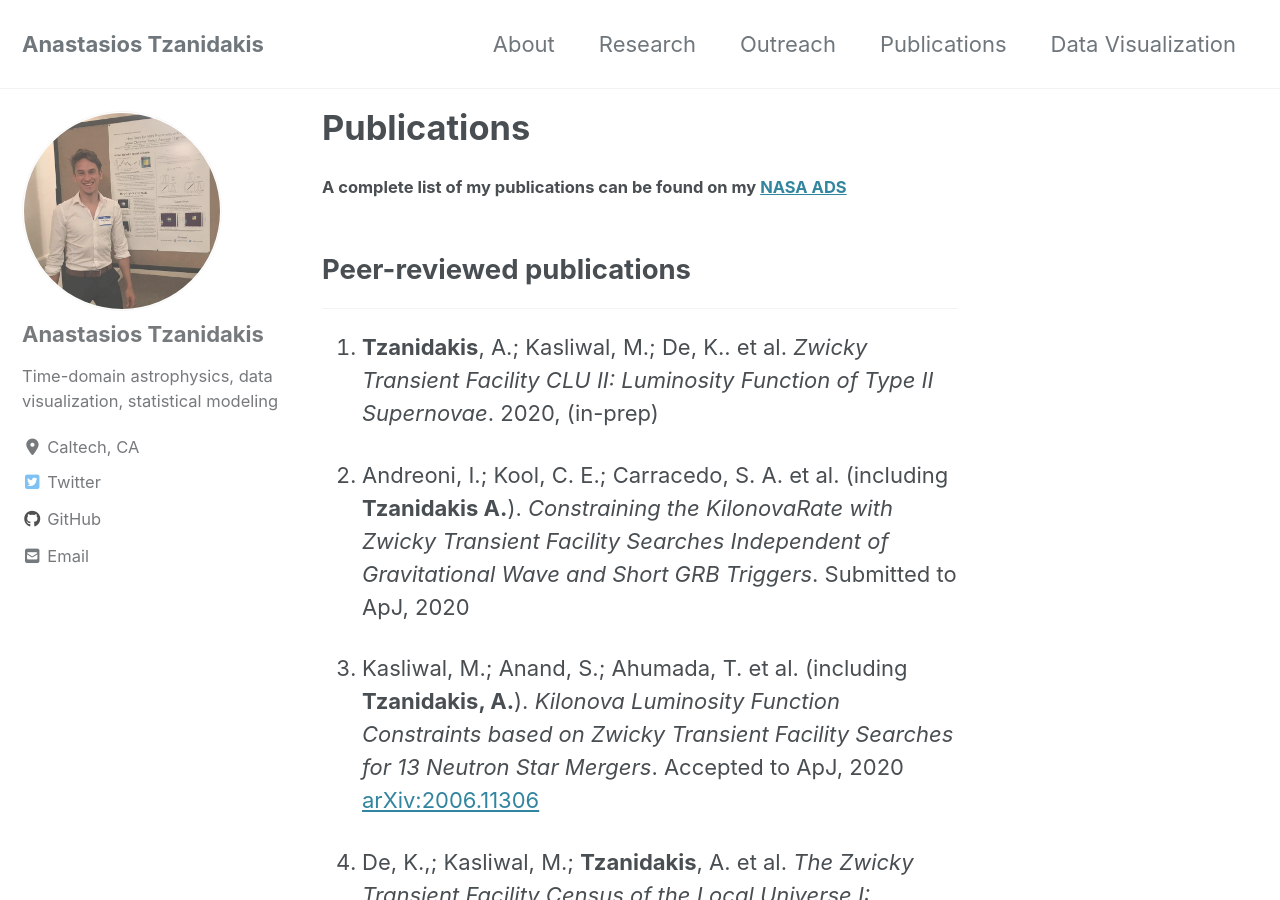
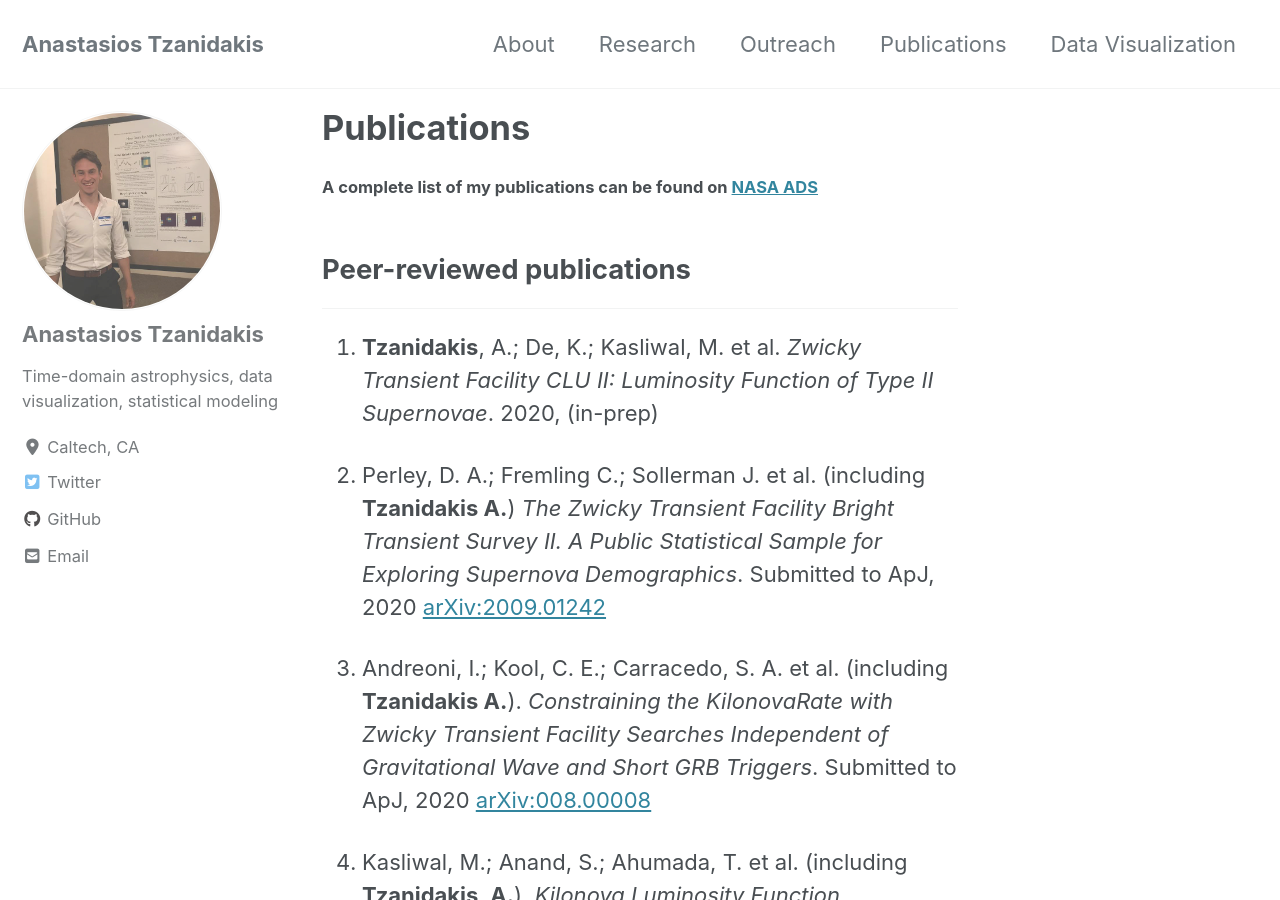
Before and after one commit to AndyTza/andytza.github.io, a Jekyll site: the page built from _pages/publications.md, in a window 1280 px wide and 900 px high. Built offline with Jekyll 4.4.1, drawn with Linux system fonts in a browser that asks for light colours; cached includes are drawn as plain includes; nearby versions of some CDN libraries; some of the changed text lies outside the part shown.

Commit message:
fixing publications list

```diff
--- a/_pages/publications.md
+++ b/_pages/publications.md
@@ -15,25 +15,27 @@
   gtag('config', 'UA-164344843-1');
 </script>
 
-##### A complete list of my publications can be found on my [NASA ADS](https://ui.adsabs.harvard.edu/search/q=%20author%3A%22Anastasios%20Tzanidakis%22&sort=date%20desc%2C%20bibcode%20desc&p_=0)
+##### A complete list of my publications can be found on [NASA ADS](https://ui.adsabs.harvard.edu/search/q=%20author%3A%22Anastasios%20Tzanidakis%22&sort=date%20desc%2C%20bibcode%20desc&p_=0)
 
 ## Peer-reviewed publications
 ___
 
-1. **Tzanidakis**, A.; Kasliwal, M.; De, K.. et al. *Zwicky Transient Facility CLU II: Luminosity Function of Type II Supernovae*. 2020, (in-prep)
+1. **Tzanidakis**, A.; De, K.; Kasliwal, M. et al. *Zwicky Transient Facility CLU II: Luminosity Function of Type II Supernovae*. 2020, (in-prep)
 
-2. Andreoni, I.; Kool, C. E.; Carracedo, S. A. et al. (including **Tzanidakis A.**). *Constraining the KilonovaRate with Zwicky Transient Facility Searches Independent of Gravitational Wave and Short GRB Triggers*. Submitted to ApJ, 2020
+2. Perley, D. A.; Fremling C.; Sollerman J. et al. (including **Tzanidakis A.**) *The Zwicky Transient Facility Bright Transient Survey II. A Public Statistical Sample for Exploring Supernova Demographics*.  Submitted to ApJ, 2020 [arXiv:2009.01242](https://arxiv.org/pdf/2009.01242)
 
-3. Kasliwal, M.; Anand, S.; Ahumada, T. et al. (including **Tzanidakis, A.**). *Kilonova Luminosity Function Constraints based on Zwicky Transient Facility Searches for 13 Neutron Star Mergers*. Accepted to ApJ, 2020 [arXiv:2006.11306](https://arxiv.org/pdf/2006.11306.pdf)
+3. Andreoni, I.; Kool, C. E.; Carracedo, S. A. et al. (including **Tzanidakis A.**). *Constraining the KilonovaRate with Zwicky Transient Facility Searches Independent of Gravitational Wave and Short GRB Triggers*. Submitted to ApJ, 2020 [arXiv:008.00008](https://arxiv.org/pdf/008.00008)
 
-4. De, K.,; Kasliwal, M.; **Tzanidakis**, A. et al. *The Zwicky Transient Facility Census of the Local Universe I: Systematic search for Calcium rich gap
+4. Kasliwal, M.; Anand, S.; Ahumada, T. et al. (including **Tzanidakis, A.**). *Kilonova Luminosity Function Constraints based on Zwicky Transient Facility Searches for 13 Neutron Star Mergers*. Accepted to ApJ, 2020 [arXiv:2006.11306](https://arxiv.org/pdf/2006.11306.pdf)
+
+5. De, K.,; Kasliwal, M.; **Tzanidakis**, A. et al. *The Zwicky Transient Facility Census of the Local Universe I: Systematic search for Calcium rich gap
 transients reveal three related spectroscopic sub-classes*. Accepted to ApJ, 2020 [arXiv:2004.09029](https://arxiv.org/pdf/2004.09029)
 
-5. Andreoni, I.; Goldstein, D.; Kasliwal, M., et al. (including **Tzanidakis, A.**).*GROWTH on S190814bv: Deep Synoptic Limits on the Optical/Near-Infrared Counterpart to a Neutron Star-Black Hole Merger*. Accepted to ApJ, 2019 [arXiv:1910.13409](https://arxiv.org/abs/1910.13409)
+6. Andreoni, I.; Goldstein, D.; Kasliwal, M., et al. (including **Tzanidakis, A.**).*GROWTH on S190814bv: Deep Synoptic Limits on the Optical/Near-Infrared Counterpart to a Neutron Star-Black Hole Merger*. Accepted to ApJ, 2019 [arXiv:1910.13409](https://arxiv.org/abs/1910.13409)
 
-6. Laporte, F. P. C.; Johnston, K. V.; **Tzanidakis, A**. *Stellar Disk Streams as Probes of the GalacticPotential and Satellite Impacts*. MNRAS, 482, 2, 2018 [arXiv:1803.11198](https://arxiv.org/abs/1803.11198)
+7. Laporte, F. P. C.; Johnston, K. V.; **Tzanidakis, A**. *Stellar Disk Streams as Probes of the GalacticPotential and Satellite Impacts*. MNRAS, 482, 2, 2018 [arXiv:1803.11198](https://arxiv.org/abs/1803.11198)
 
-7. Sheffield A. A.; Price-Whelan, A. M., **Tzanidakis, A**.; Johnston, K. V. et al. *A Disk Origin for the Monoceros Ring and A13 Stellar Overdensities*. ApJ, 854, 1, 2018 [arXiv:1801.01171](https://arxiv.org/abs/1801.01171)
+8. Sheffield A. A.; Price-Whelan, A. M., **Tzanidakis, A**.; Johnston, K. V. et al. *A Disk Origin for the Monoceros Ring and A13 Stellar Overdensities*. ApJ, 854, 1, 2018 [arXiv:1801.01171](https://arxiv.org/abs/1801.01171)
 
 
 ## Software
@@ -45,7 +47,7 @@
 ## Undergraduate research projects
 ___
 
-Tzanidakis, A.,; Johnston, K.V,; Sheffield A. A. and Price-Whelan, A. M., **Mapping Galactic Oscillations with M Giants in Gaia DR2**. Columbia University, 2019 (B.A senior thesis)
+Tzanidakis, A.; Johnston, K.V.; Sheffield A. A., and Price-Whelan, A. M., **Mapping Galactic Oscillations with M Giants in Gaia DR2**. Columbia University, 2019 (B.A senior thesis)
 
 [Tzanidakis, A. and Ratcliffe, B. **Investigating the Age, Metallicity and Actions of RGB and MS Stars with the GALAH Survey**. Midterm research project for Modern Stellar Astrophysics course, instructed by Professor Melissa Ness. Columbia University, New York.](https://github.com/AndyTza/andytza.github.io/raw/master/personal_projects/MidtermMA.pdf)
 
```
